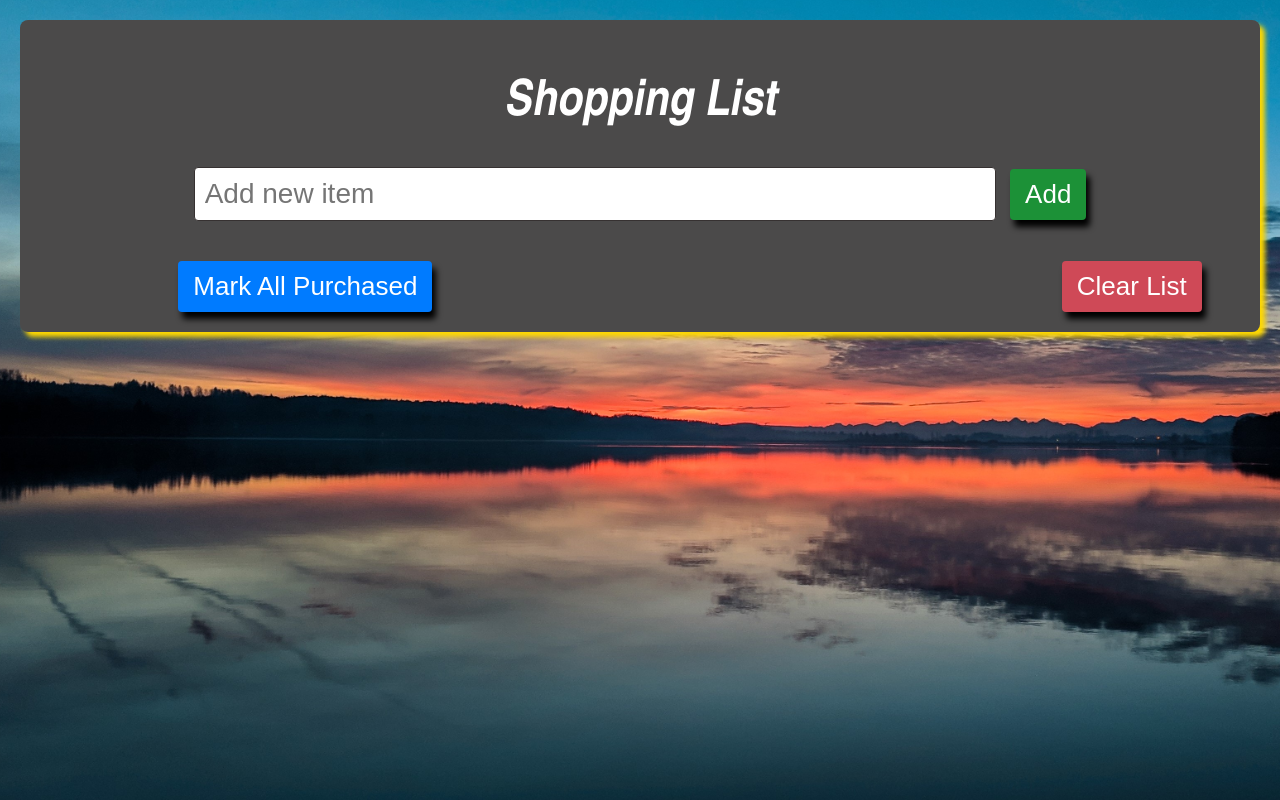
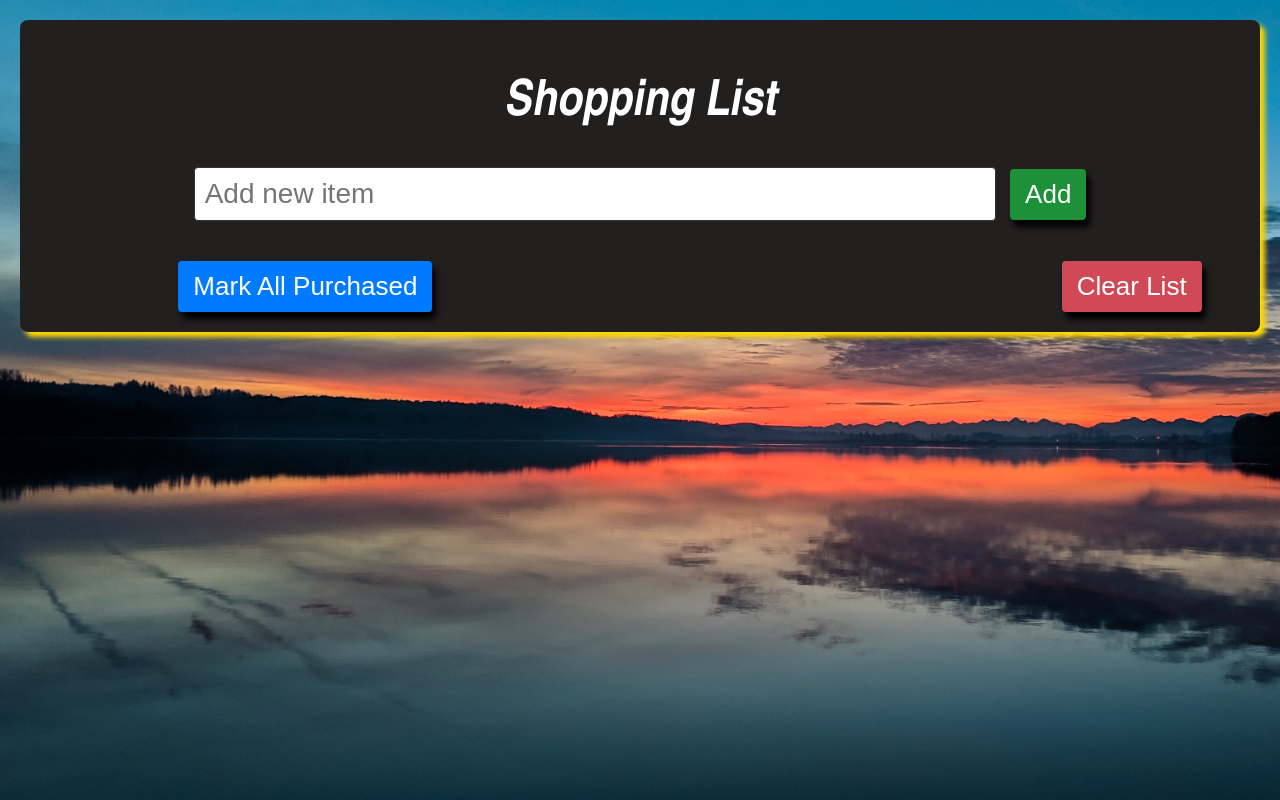
Before and after one commit to manyisanewton/Wk2-Code-Challenge-trials, a plain HTML site: page index.html in a window 1280 px wide. Drawn offline with Linux system fonts and the light colour scheme.

Commit message:
Wk2-Code-Challenge-trials

```diff
--- a/style.css
+++ b/style.css
@@ -14,7 +14,7 @@ body {
   margin-top: 20px;
   max-width: 1200px;
   padding: 20px;
-  background: rgb(75, 74, 74);
+  background:rgb(34, 31, 31);
   box-shadow: 5px 5px 5px  rgb(255, 217, 0);
   border-radius: 8px;
   height: auto;
```
